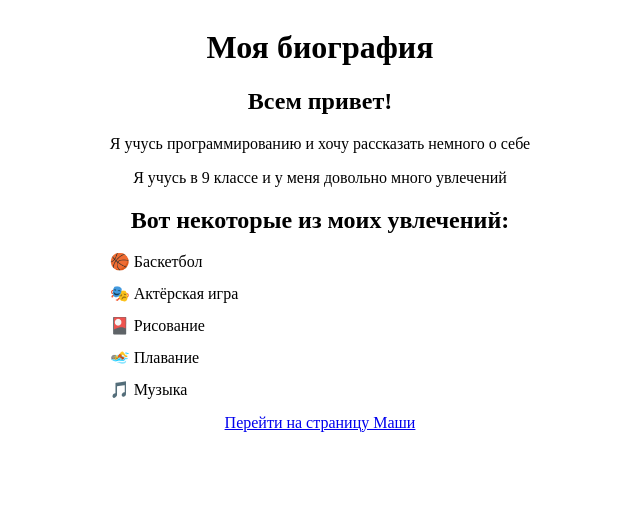
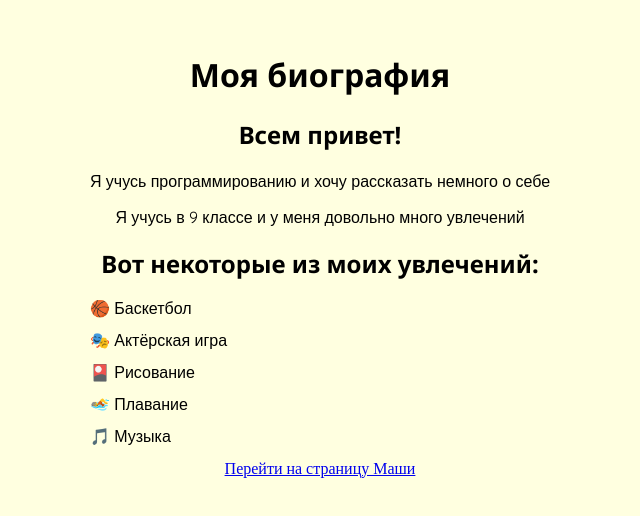
Before and after one commit to MikeMoskva/MyFirstSite.github.io, a plain HTML site: page Html1.html in a window 1280 px wide. Shown: the whole page, without its empty margins (320-960 px from the left). Drawn offline with Linux system fonts and the light colour scheme.

Commit message:
Mm2 (#7)
* New change in css and html codes

* New change in css and html codes

* New change in css code

```diff
--- a/css1.css
+++ b/css1.css
@@ -1,10 +1,26 @@
-
+@import url('https://fonts.googleapis.com/css2?family=Noto+Sans:ital,wght@0,100..900;1,100..900&display=swap');
+@import url('https://fonts.googleapis.com/css2?family=Quicksand:wght@300..700&display=swap');
 
 body{
     display: flex;
     justify-content: center;
     align-items: center;
+    background-color: lightyellow;
+    padding: 1.5rem;
 }
+
+h1{
+    font-family: "Noto Sans", sans-serif;
+}
+
+h2{
+    font-family: "Noto Sans", sans-serif;
+}
+
+p{
+    font-family: "Quicksand", sans-serif;
+}
+
 
 .card{
     text-align: center;
```
